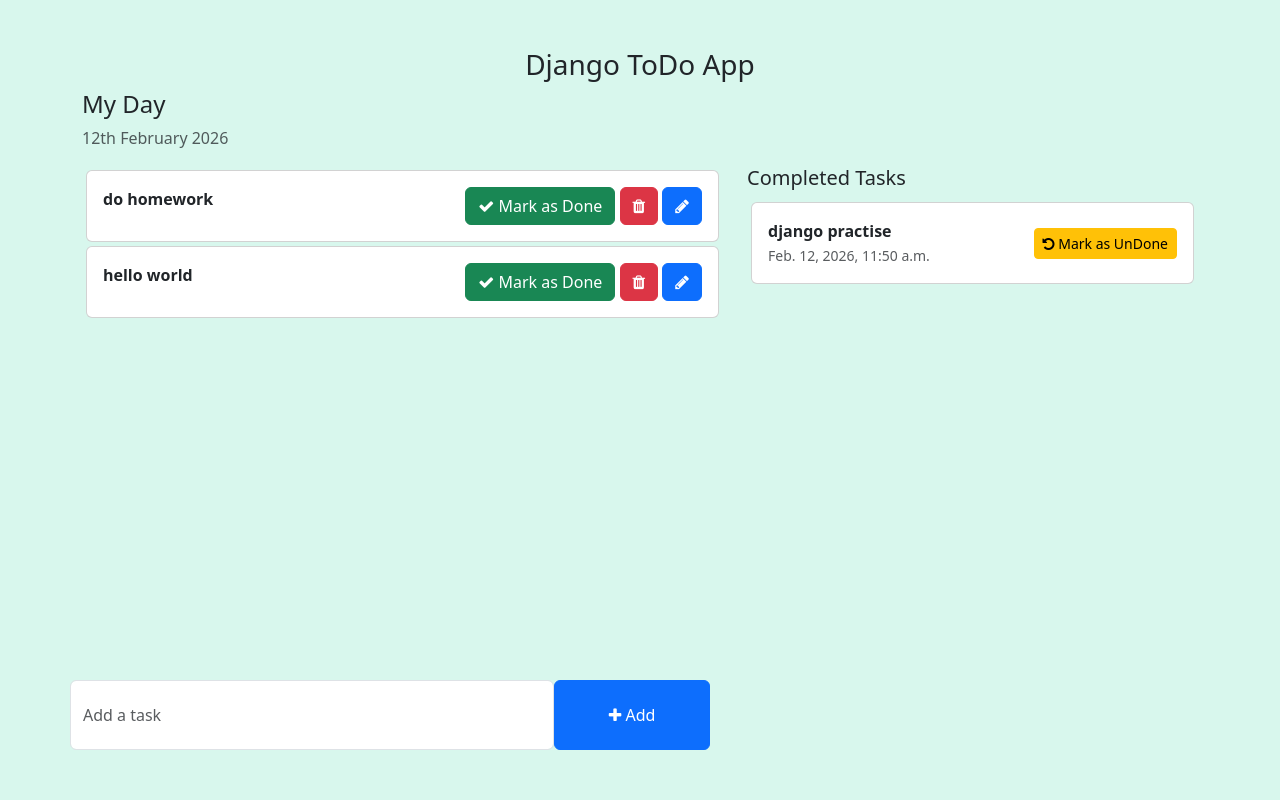
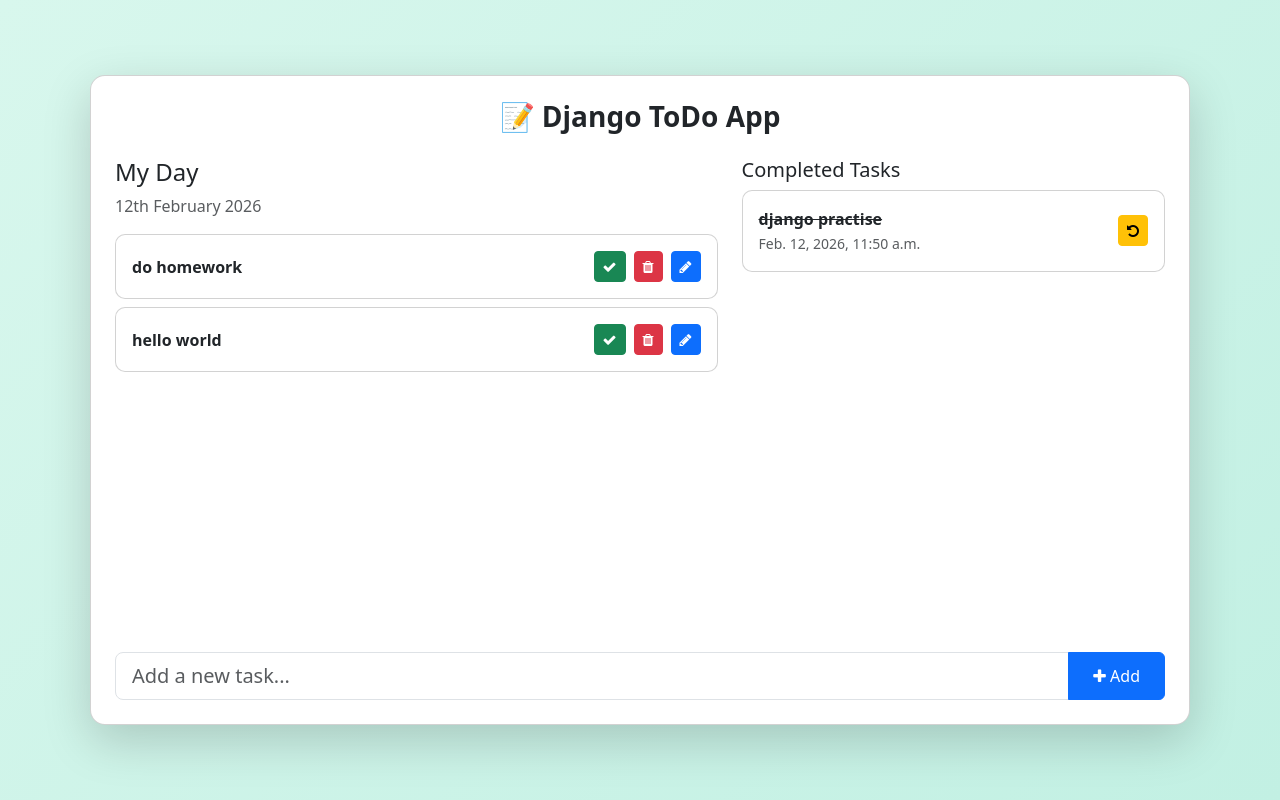
Before and after one commit to takhar0211/To-Do-List, a Django app: page / in a window 1280 px wide. Run offline with Django 5.2, Linux system fonts and the light colour scheme; data comes from the database, SQL or seed files in the repository; both versions use the stored data as it was after the commit.

Commit message:
updated UI

```diff
--- a/templates/index.html
+++ b/templates/index.html
@@ -4,104 +4,161 @@
 
 <head>
     <meta charset="UTF-8">
-    <meta http-equiv="X-UA-Compatible" content="IE=edge">
     <meta name="viewport" content="width=device-width, initial-scale=1.0">
     <title>TODO LIST - Home</title>
 
     <!-- Bootstrap -->
-    <link href="https://cdn.jsdelivr.net/npm/bootstrap@5.3.0-alpha1/dist/css/bootstrap.min.css" rel="stylesheet"
-        integrity="sha384-GLhlTQ8iRABdZLl6O3oVMWSktQOp6b7In1Zl3/Jr59b6EGGoI1aFkw7cmDA6j6gD" crossorigin="anonymous">
-    <script src="https://cdn.jsdelivr.net/npm/bootstrap@5.3.0-alpha1/dist/js/bootstrap.bundle.min.js"
-        integrity="sha384-w76AqPfDkMBDXo30jS1Sgez6pr3x5MlQ1ZAGC+nuZB+EYdgRZgiwxhTBTkF7CXvN"
-        crossorigin="anonymous"></script>
-    <!-- Font Awesome Icons -->
-    <link rel="stylesheet" href="https://cdnjs.cloudflare.com/ajax/libs/font-awesome/4.7.0/css/font-awesome.min.css">
+    <link href="https://cdn.jsdelivr.net/npm/bootstrap@5.3.0/dist/css/bootstrap.min.css" rel="stylesheet">
+    <script src="https://cdn.jsdelivr.net/npm/bootstrap@5.3.0/dist/js/bootstrap.bundle.min.js"></script>
+
+    <!-- Font Awesome -->
+    <link rel="stylesheet"
+        href="https://cdnjs.cloudflare.com/ajax/libs/font-awesome/4.7.0/css/font-awesome.min.css">
 
     <style>
         body {
-            background-color: rgb(216, 247, 237);
+            background: linear-gradient(135deg, #d8f7ed, #c2f0e3);
+            height: 100vh;
+            display: flex;
+            align-items: center;
+            justify-content: center;
         }
 
-        .form-control {
-            padding: 1.375rem .75rem !important;
+        .main-card {
+            width: 100%;
+            max-width: 1100px;
+            height: 650px;              /* FIXED HEIGHT */
+            border-radius: 15px;
+            display: flex;
+            flex-direction: column;
+        }
+
+        .content-area {
+            flex: 1;
+            overflow: hidden;
+        }
+
+        .scroll-area,
+        .completed-scroll {
+            overflow-y: auto;
+            height: 100%;
+        }
+
+        .task-card {
+            transition: 0.3s ease;
+            border-radius: 10px;
+        }
+
+        .task-card:hover {
+            transform: translateY(-3px);
+            box-shadow: 0 8px 20px rgba(0, 0, 0, 0.08);
         }
     </style>
 </head>
 
 <body>
-    <div class="container">
-        <h3 class="pt-5 text-center">Django ToDo App</h3>
-        <div class="row">
+
+    <div class="card shadow-lg main-card p-4">
+
+        <h3 class="text-center mb-4 fw-bold">📝 Django ToDo App</h3>
+
+        <div class="content-area">
+            <div class="row h-100">
+
+                <!-- LEFT SIDE -->
+                <div class="col-md-7 d-flex flex-column">
                     <h4>My Day</h4>
                     <p class="text-muted">{% now "jS F Y" %}</p>
-            <div class="col-md-7 col-lg-7" style="height: 450px; overflow: scroll;">
-                <!-- List of all the tasks for the day -->
+
+                    <div class="scroll-area">
+
                         {% for task in tasks %}
-                <div class="card m-1">
-                    <div class="card-body">
+                        <div class="card task-card mb-2">
+                            <div class="card-body d-flex justify-content-between align-items-center">
+
                                 <b>{{task.task_name}}</b>
-                        <span style="position: relative; float: right;">
-                            <a href="{% url 'markAsDone' task.pk %}" class="btn btn-success"><i class="fa fa-check"></i>
-                                Mark
-                                as Done</a>
-                            <a href="{% url 'deleteTask' task.pk %}" class="btn btn-danger"><i class="fa fa-trash"></i></a>
-                            <a href="{% url 'editTask' task.pk %}" class="btn btn-primary"><i class="fa fa-pencil"></i></a>
-                        </span>
+
+                                <div class="d-flex gap-2">
+                                    <a href="{% url 'markAsDone' task.pk %}"
+                                        class="btn btn-success btn-sm">
+                                        <i class="fa fa-check"></i>
+                                    </a>
+
+                                    <a href="{% url 'deleteTask' task.pk %}"
+                                        class="btn btn-danger btn-sm">
+                                        <i class="fa fa-trash"></i>
+                                    </a>
+
+                                    <a href="{% url 'editTask' task.pk %}"
+                                        class="btn btn-primary btn-sm">
+                                        <i class="fa fa-pencil"></i>
+                                    </a>
+                                </div>
+
                             </div>
                         </div>
+
                         {% empty %}
-                <div class="alert alert-warning text-center m-2">
+                        <div class="alert alert-warning text-center">
                             🚀 No Tasks Present
                         </div>
                         {% endfor %}
 
                     </div>
+                </div>
 
-            <div class="col-md-5 col-lg-5">
+                <!-- RIGHT SIDE -->
+                <div class="col-md-5 d-flex flex-column">
                     <h5>Completed Tasks</h5>
 
-                <!-- Scrollable container -->
-                <div style="max-height: 400px; overflow-y: auto;">
+                    <div class="completed-scroll">
 
                         {% for task in completed_task %}
-                    <div class="card m-1">
+                        <div class="card task-card mb-2">
                             <div class="card-body d-flex justify-content-between align-items-center">
 
                                 <div>
-                                <b>{{ task.task_name }}</b><br>
-                                <small class="text-muted">{{ task.updated_at }}</small>
+                                    <b class="text-decoration-line-through">
+                                        {{ task.task_name }}
+                                    </b><br>
+                                    <small class="text-muted">
+                                        {{ task.updated_at }}
+                                    </small>
                                 </div>
 
-                            <a href="{% url 'markAsUnDone' task.pk %}" class="btn btn-warning btn-sm">
-                                <i class="fa fa-undo"></i> Mark as UnDone
+                                <a href="{% url 'markAsUnDone' task.pk %}"
+                                    class="btn btn-warning btn-sm">
+                                    <i class="fa fa-undo"></i>
                                 </a>
 
                             </div>
                         </div>
                         {% endfor %}
 
+                    </div>
+                </div>
 
             </div>
         </div>
 
-
-        </div>
-        <div class="row">
-            <div class="col-md-6 col-lg-6 p-0" style="position: absolute; bottom: 50px;">
-                <!-- To Do Form -->
+        <!-- ADD TASK FORM (FIXED AT BOTTOM) -->
+        <div class="mt-3">
             <form action="{% url 'addTask' %}" method="POST">
                 {% csrf_token %}
-                    <div class="form-group">
-                        <span style="display: flex;">
-                            <input type="text" name="task" class="form-control" placeholder="Add a task">
-                            <button type="submit" class="btn btn-primary" style="width: 200px;"><i
-                                    class="fa fa-plus"></i> Add</button>
-                        </span>
+                <div class="input-group">
+                    <input type="text" name="task"
+                        class="form-control form-control-lg"
+                        placeholder="Add a new task..." required>
+
+                    <button type="submit" class="btn btn-primary px-4">
+                        <i class="fa fa-plus"></i> Add
+                    </button>
                 </div>
             </form>
         </div>
+
     </div>
-    </div>
+
 </body>
 
 </html>
```
Also changed, not shown: db.sqlite3. Lines whose indentation alone changed are shown as unchanged.
